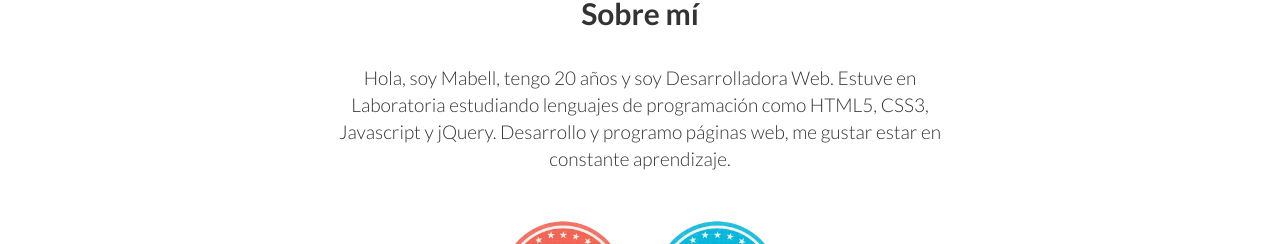
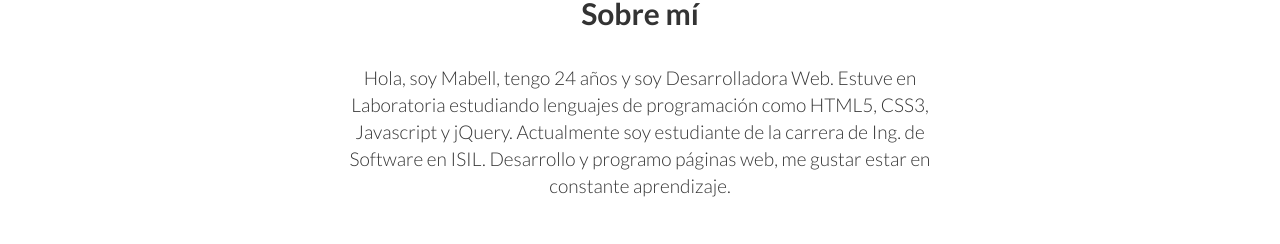
Before and after one commit to Mabell28/Portafolio, a plain HTML site: page index.html in a window 1280 px wide. Shown: the part 1273-1517 px from the top of the page. Drawn offline with nearby package versions, Linux system fonts and the light colour scheme.

Commit message:
cambio-sobremi

```diff
--- a/index.html
+++ b/index.html
@@ -76,7 +76,7 @@
 						<img src="img/yo.jpg">
 					</div>
 						<h2 class="text-center ptp-3 texto">Sobre mí</h2>
-						<p class="texto-sobre-mi">Hola, soy Mabell, tengo 20 años y soy Desarrolladora Web. Estuve en Laboratoria estudiando lenguajes de programación como HTML5, CSS3, Javascript y jQuery. Desarrollo y programo páginas web, me gustar estar en constante aprendizaje.</p>
+						<p class="texto-sobre-mi">Hola, soy Mabell, tengo 24 años y soy Desarrolladora Web. Estuve en Laboratoria estudiando lenguajes de programación como HTML5, CSS3, Javascript y jQuery. Actualmente soy estudiante de la carrera de Ing. de Software en ISIL. Desarrollo y programo páginas web, me gustar estar en constante aprendizaje.</p>
 					</div>
 					<div class="iconos">
 						<img src="img/iconos.png">
```
